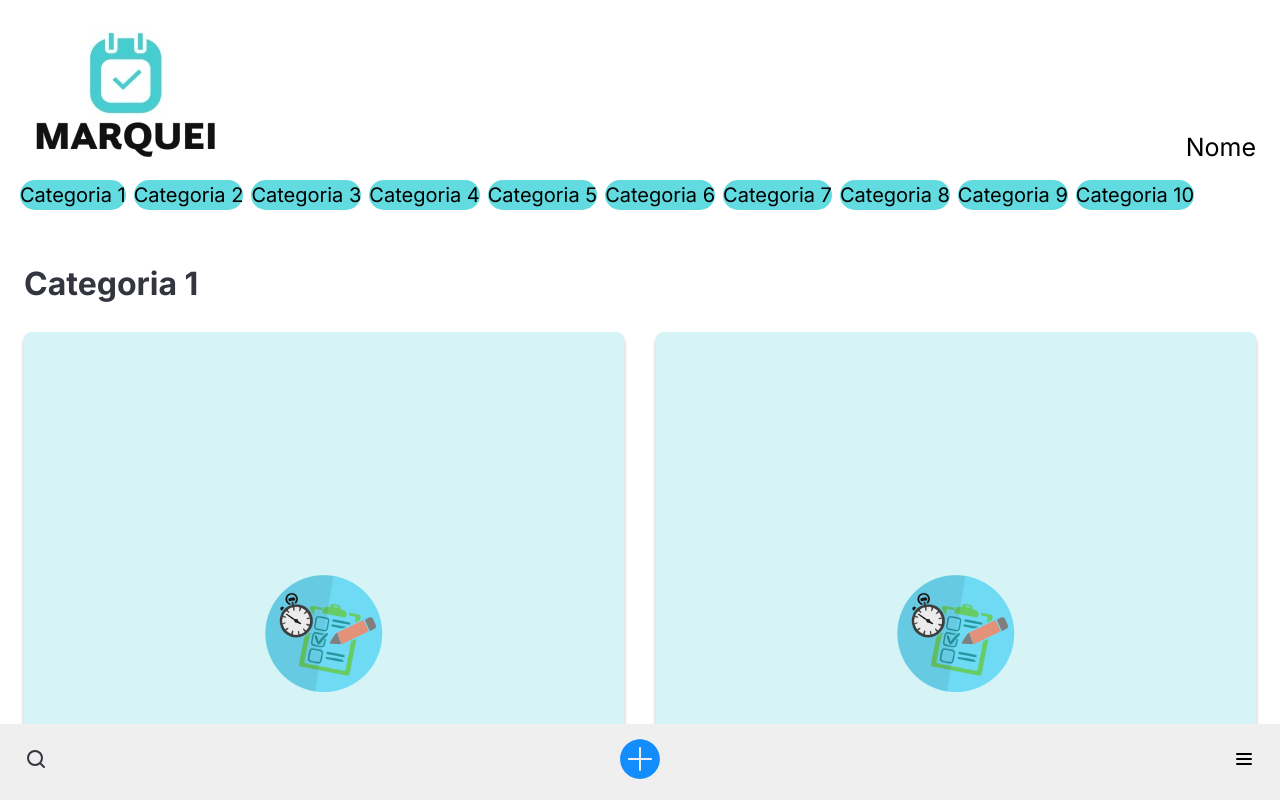
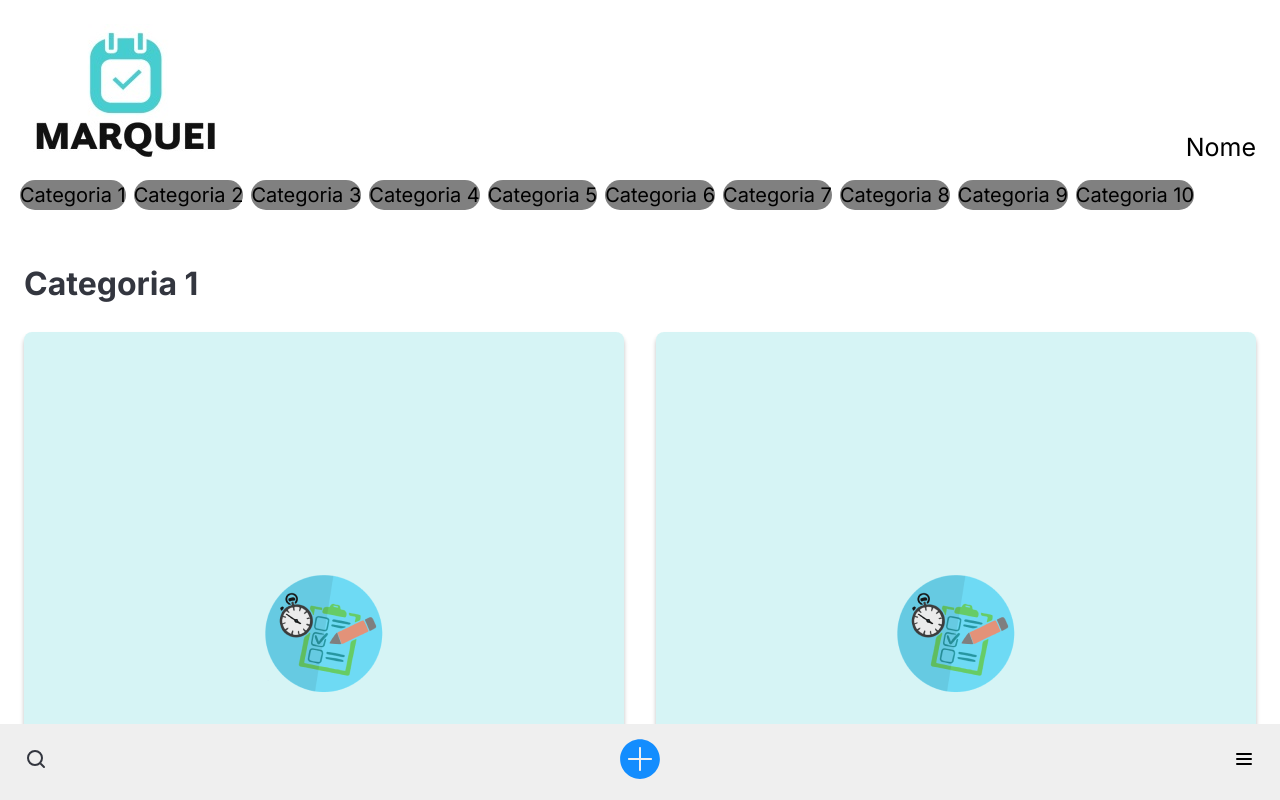
Before and after one commit to Somehow-I-Code/marquei, a Next.js app: page / in a window 1280 px wide. Shown: the top 800 px of the page. Built offline with nearby package versions, Linux system fonts and the light colour scheme.

Commit message:
Alterada cor da pílula da categorias

```diff
--- a/src/app/style.css
+++ b/src/app/style.css
@@ -26,8 +26,7 @@
 
 .cat {
   font-size: 20px;
-  font-family: "Inter";
-  background: rgb(97, 219, 223);
+  background: grey;
   border-radius: 15px;
   white-space: nowrap;
 }
```
